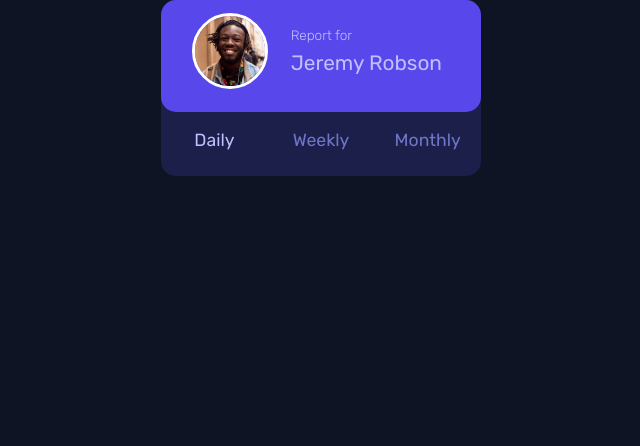
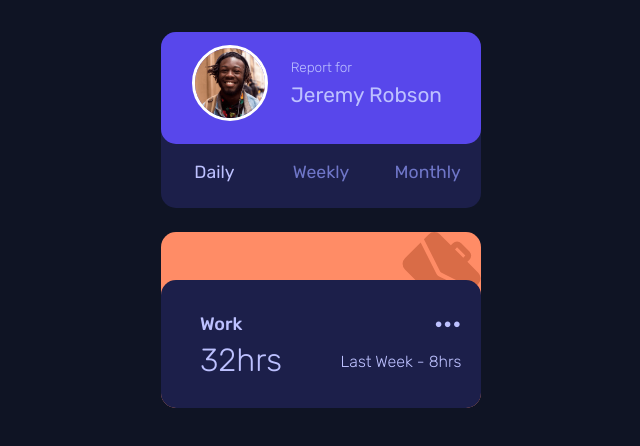
Before and after one commit to the-rabblerouser/Time-tracking-dashboard, a Next.js app: page / in a window 1280 px wide. Shown: the top 446 px of the page, without its empty margins (319-959 px from the left). Built offline with nearby package versions, Linux system fonts and the light colour scheme.

Commit message:
work component styling completed

```diff
--- a/pages/index.js
+++ b/pages/index.js
@@ -9,16 +9,124 @@
 const Container = styled.div`
 	display: grid;
 	place-items: center;
+	margin-top: 2rem;
+`;
+
+const StatContainer = styled.div`
+	position: relative;
+	background: hsl(15, 100%, 70%);
+	height: 11rem;
+	width: 20rem;
+	margin-top: 1.5rem;
+	border-radius: 15px;
+`;
+
+const SVGContainer = styled.div`
+	display: grid;
+	justify-items: end;
+	z-index: 0;
+`;
+
+const StatProfileContainer = styled.div`
+	display: grid;
+	grid-template-columns: 1fr 1fr;
+	place-items: center;
+	position: absolute;
+	bottom: 0;
+	height: 8rem;
+	width: 20rem;
+	border-radius: 15px;
+	padding-top: 1rem;
+	background: hsl(235, 46%, 20%);
+`;
+
+const CurrentContainer = styled.div`
+	display: flex;
+	flex-direction: column;
+	justify-content: space-evenly;
+	align-items: start;
+	height: 100%;
+`;
+
+const CardTitle = styled.p`
+	margin: 0;
+	height: 10%;
+	font-family: 'Rubik', sans-serif;
+	font-weight: 500;
+	font-size: 18px;
+	color: hsl(236, 100%, 87%);
+`;
+
+const CardHours = styled.h1`
+	margin: 0;
+	height: 45%;
+	font-family: 'Rubik', sans-serif;
+	font-weight: 300;
+	color: hsl(236, 100%, 87%);
+`;
+
+const PriorContainer = styled.div`
+	display: flex;
+	flex-direction: column;
+	justify-content: space-evenly;
+	align-items: end;
+	height: 100%;
+`;
+
+const Dots = styled.p`
+	display: flex;
+	justify-content: end;
+	align-items: center;
+	height: 50%;
+	margin: 0;
+	font-family: 'Rubik', sans-serif;
+	font-weight: 500;
+	font-size: 1.5rem;
+	color: hsl(236, 100%, 87%);
+`;
+
+const PriorHours = styled.p`
+	height: 50%;
+	margin: 0;
+	font-family: 'Rubik', sans-serif;
+	font-weight: 300;
+	font-size: 1rem;
+	color: hsl(236, 100%, 87%);
 `;
 
 export default function Home() {
 	const [selected, setSelected] = useState('Daily');
 	const [buttons] = useState(['Daily', 'Weekly', 'Monthly']);
 
+	const WorkSVG = () => (
+		<svg width='79' height='79' xmlns='http://www.w3.org/2000/svg'>
+			<path
+				d='m18.687 10.43 15.464 30.906c.31.682.743 1.322 1.3 1.88.558.557 1.198.99 1.714 1.217L68.237 59.98 52.484 75.732a8.025 8.025 0 0 1-11.355 0L2.934 37.538a8.025 8.025 0 0 1 0-11.356L18.687 10.43Zm19.345-7.99 10.839 10.838 2.065-2.064a5.845 5.845 0 0 1 8.258 0l8.258 8.259a5.845 5.845 0 0 1 0 8.258l-2.064 2.064 10.839 10.84a8.025 8.025 0 0 1 0 11.355l-4.728 4.728L39.126 40.53a1.963 1.963 0 0 1-.578-.413 1.963 1.963 0 0 1-.413-.578L21.95 7.168l4.728-4.728a8.025 8.025 0 0 1 11.355 0Zm17.033 12.903-2.064 2.065 8.258 8.258 2.064-2.064-8.258-8.259Z'
+				fill='#D96C47'
+				fillRule='nonzero'
+			/>
+		</svg>
+	);
+
 	return (
 		<>
 			<Container>
 				<User selected={selected} setSelected={setSelected} buttons={buttons} />
+				<StatContainer>
+					<SVGContainer>
+						<WorkSVG />
+					</SVGContainer>
+					<StatProfileContainer>
+						<CurrentContainer>
+							<CardTitle>Work</CardTitle>
+							<CardHours>32hrs</CardHours>
+						</CurrentContainer>
+						<PriorContainer>
+							<Dots>•••</Dots>
+							<PriorHours>Last Week - 8hrs</PriorHours>
+						</PriorContainer>
+					</StatProfileContainer>
+				</StatContainer>
 			</Container>
 		</>
 	);
```
